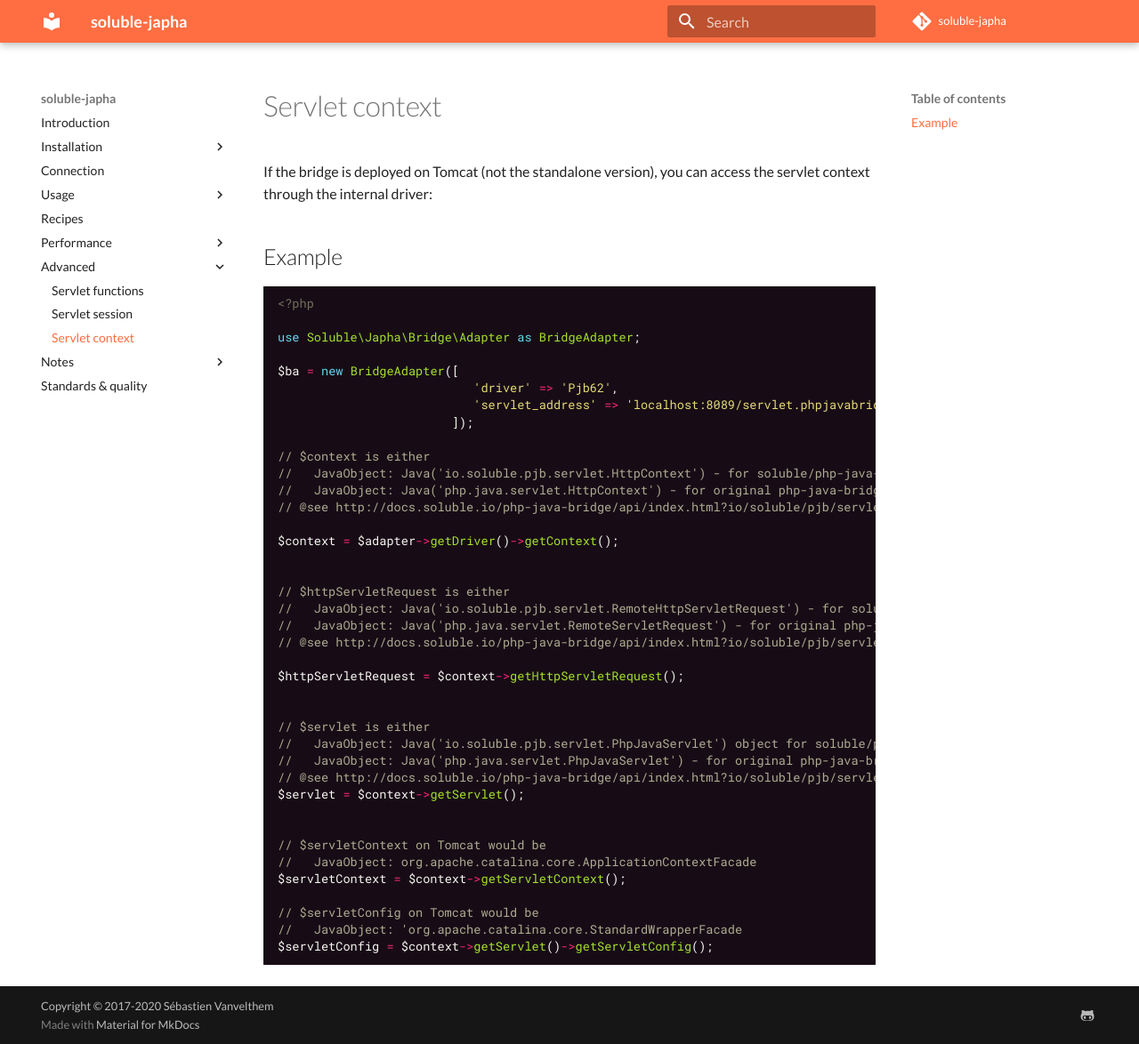
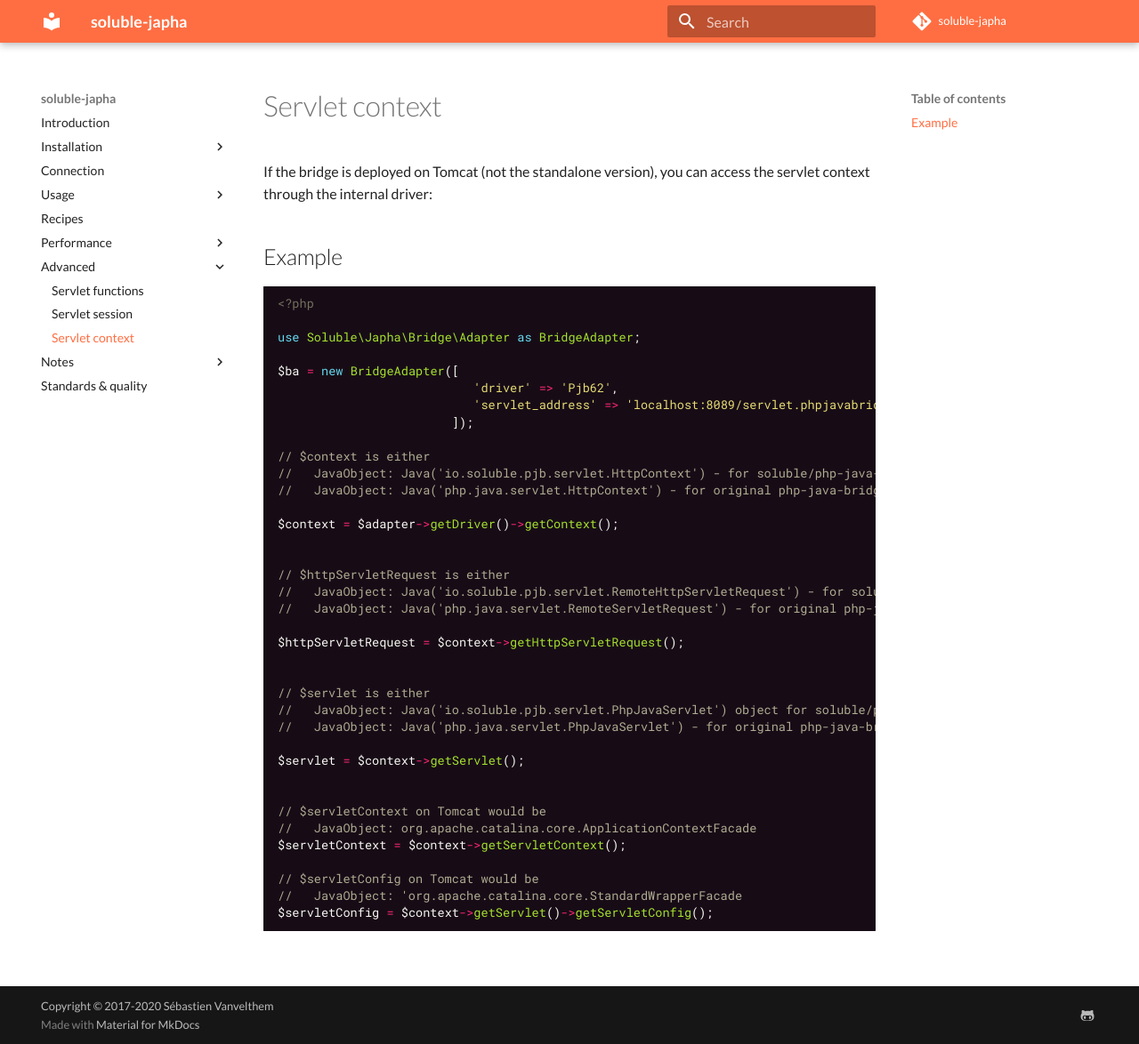
Before and after one commit to belgattitude/soluble-japha, an MkDocs documentation site: the page built from doc/bridge_servlet_context.md, in a window 1280 px wide and 1174 px high. Shown: the whole window at 89% size. Built offline with MkDocs 1.6.1 and Material for MkDocs 9.7.7, drawn with Linux system fonts in a browser that asks for light colours; a script that is not in the unit is left out; comment, search, counter and statistics services are not loaded.

Commit message:
docs: fixing doc links

```diff
--- a/doc/bridge_servlet_context.md
+++ b/doc/bridge_servlet_context.md
@@ -19,7 +19,6 @@ $ba = new BridgeAdapter([
 // $context is either
 //   JavaObject: Java('io.soluble.pjb.servlet.HttpContext') - for soluble/php-java-bridge 6.2.11+
 //   JavaObject: Java('php.java.servlet.HttpContext') - for original php-java-bridge 6.2.1
-// @see http://docs.soluble.io/php-java-bridge/api/index.html?io/soluble/pjb/servlet/HttpContext.html
 
 $context = $adapter->getDriver()->getContext();
 
@@ -27,7 +26,6 @@ $context = $adapter->getDriver()->getContext();
 // $httpServletRequest is either
 //   JavaObject: Java('io.soluble.pjb.servlet.RemoteHttpServletRequest') - for soluble/php-java-bridge 6.2.11+
 //   JavaObject: Java('php.java.servlet.RemoteServletRequest') - for original php-java-bridge 6.2.1
-// @see http://docs.soluble.io/php-java-bridge/api/index.html?io/soluble/pjb/servlet/RemoteHttpServletContextFactory.html
 
 $httpServletRequest = $context->getHttpServletRequest();
 
@@ -35,7 +33,7 @@ $httpServletRequest = $context->getHttpServletRequest();
 // $servlet is either
 //   JavaObject: Java('io.soluble.pjb.servlet.PhpJavaServlet') object for soluble/php-java-bridge 6.2.11+
 //   JavaObject: Java('php.java.servlet.PhpJavaServlet') - for original php-java-bridge 6.2.1
-// @see http://docs.soluble.io/php-java-bridge/api/index.html?io/soluble/pjb/servlet/PhpJavaServlet.html
+
 $servlet = $context->getServlet();
 
 
```
Also changed, not shown: README.md (+1 -2 lines), doc/bridge_servlet_functions.md (+1 -2 lines).
